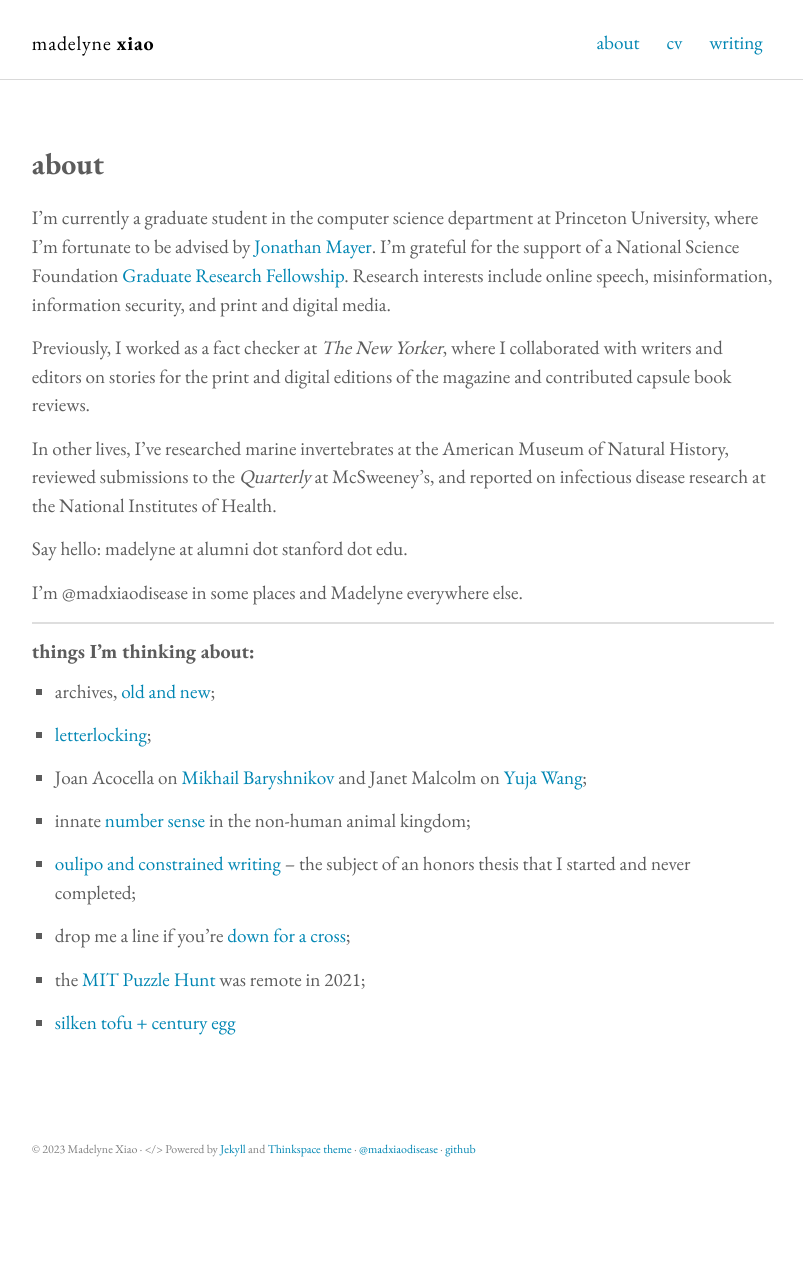
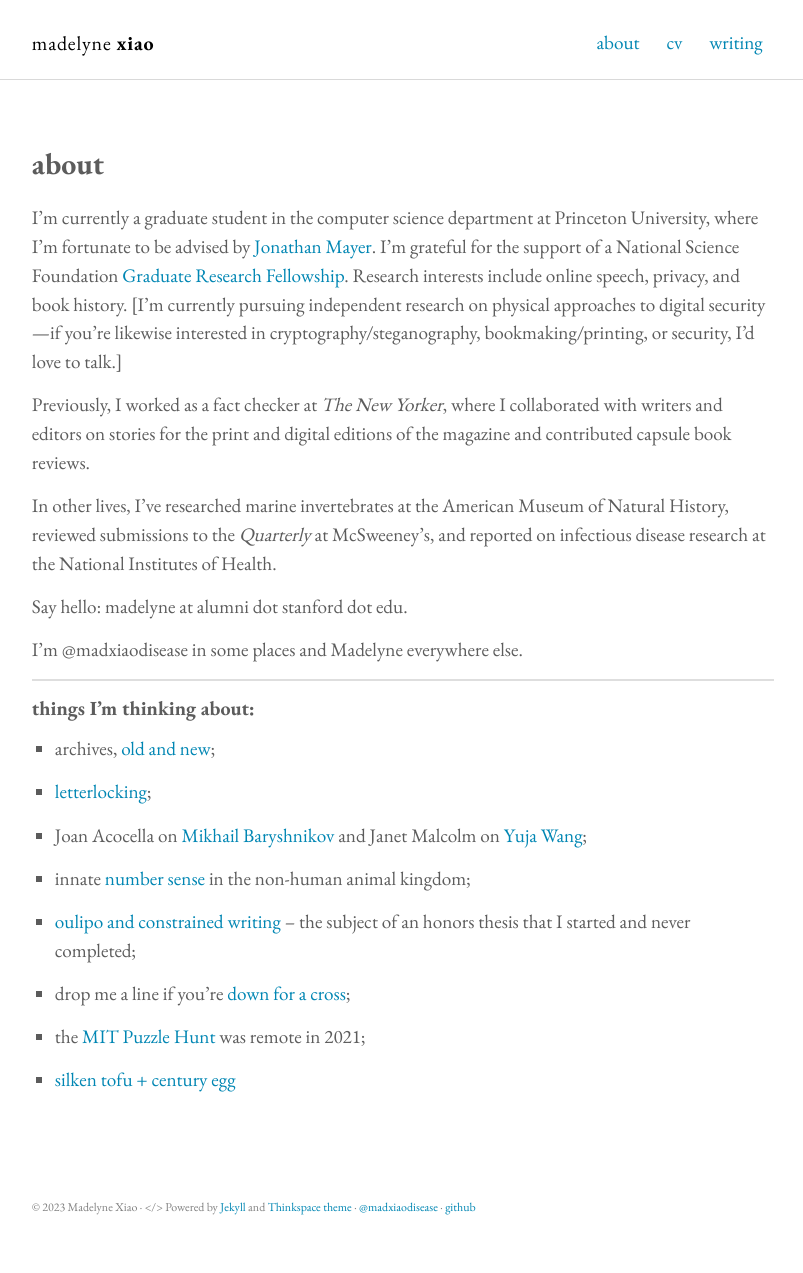
Before and after one commit to madelyne/madelyne.github.io, a Jekyll site: the page built from about.md, in a window 1280 px wide. Shown: the whole page, without its empty margins (237-1040 px from the left). Built offline with Jekyll 4.4.1, drawn with Linux system fonts in a browser that asks for light colours; before the commit the page ends 1216 px from its top, so only the background shows below that.

Commit message:
collab call

```diff
--- a/about.md
+++ b/about.md
@@ -3,7 +3,7 @@ layout: page
 title: about
 permalink: /about/
 ---
-I'm currently a graduate student in the computer science department at Princeton University, where I'm fortunate to be advised by [Jonathan Mayer](https://jonathanmayer.org/). I'm grateful for the support of a National Science Foundation [Graduate Research Fellowship](https://www.nsfgrfp.org/). Research interests include online speech, misinformation, information security, and print and digital media.
+I'm currently a graduate student in the computer science department at Princeton University, where I'm fortunate to be advised by [Jonathan Mayer](https://jonathanmayer.org/). I'm grateful for the support of a National Science Foundation [Graduate Research Fellowship](https://www.nsfgrfp.org/). Research interests include online speech, privacy, and book history. [I'm currently pursuing independent research on physical approaches to digital security---if you're likewise interested in cryptography/steganography, bookmaking/printing, or security, I'd love to talk.]
 
 Previously, I worked as a fact checker at _The New Yorker_, where I collaborated with writers and editors on stories for the print and digital editions of the magazine and contributed capsule book reviews.
 
```
Also changed, not shown: 1 other file.
